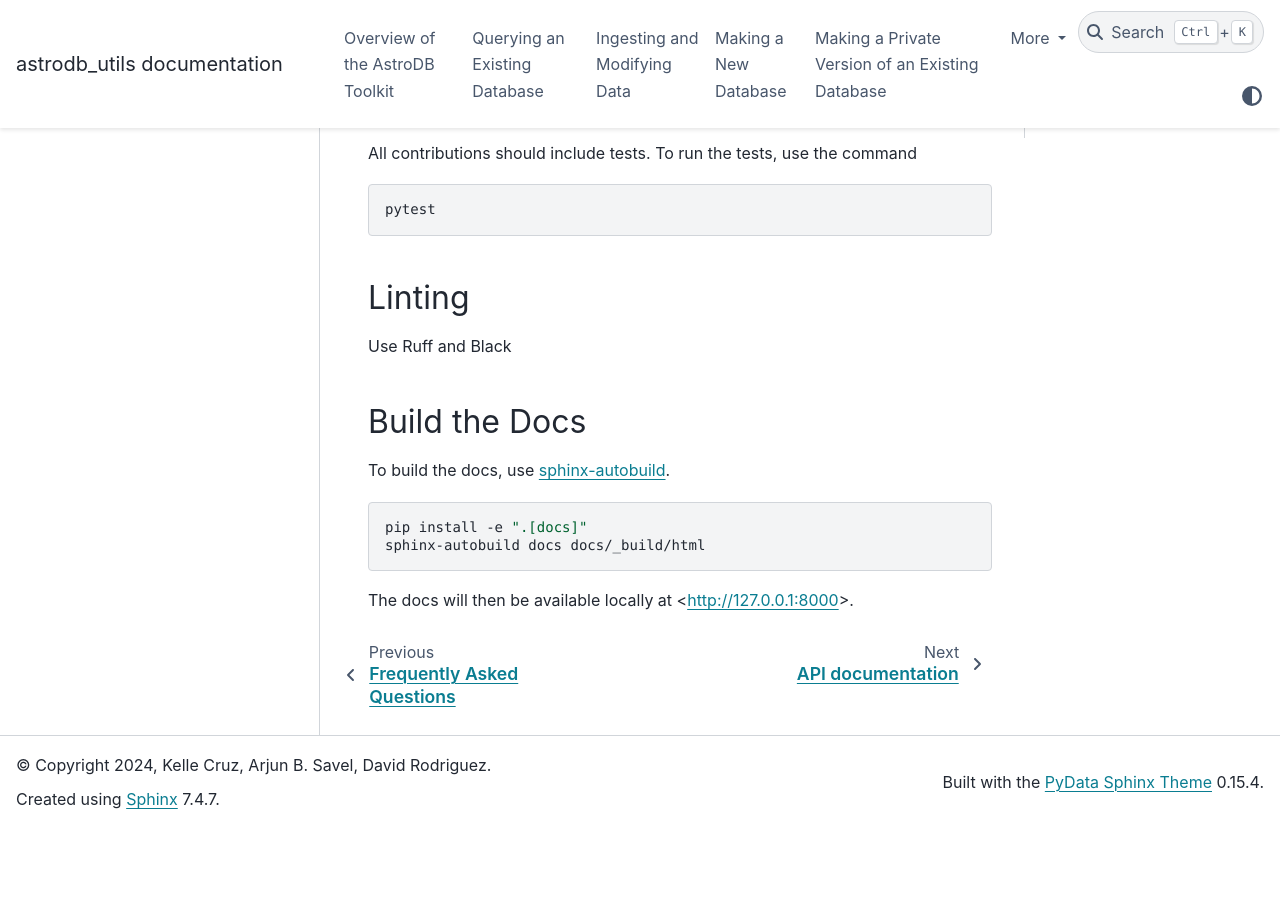
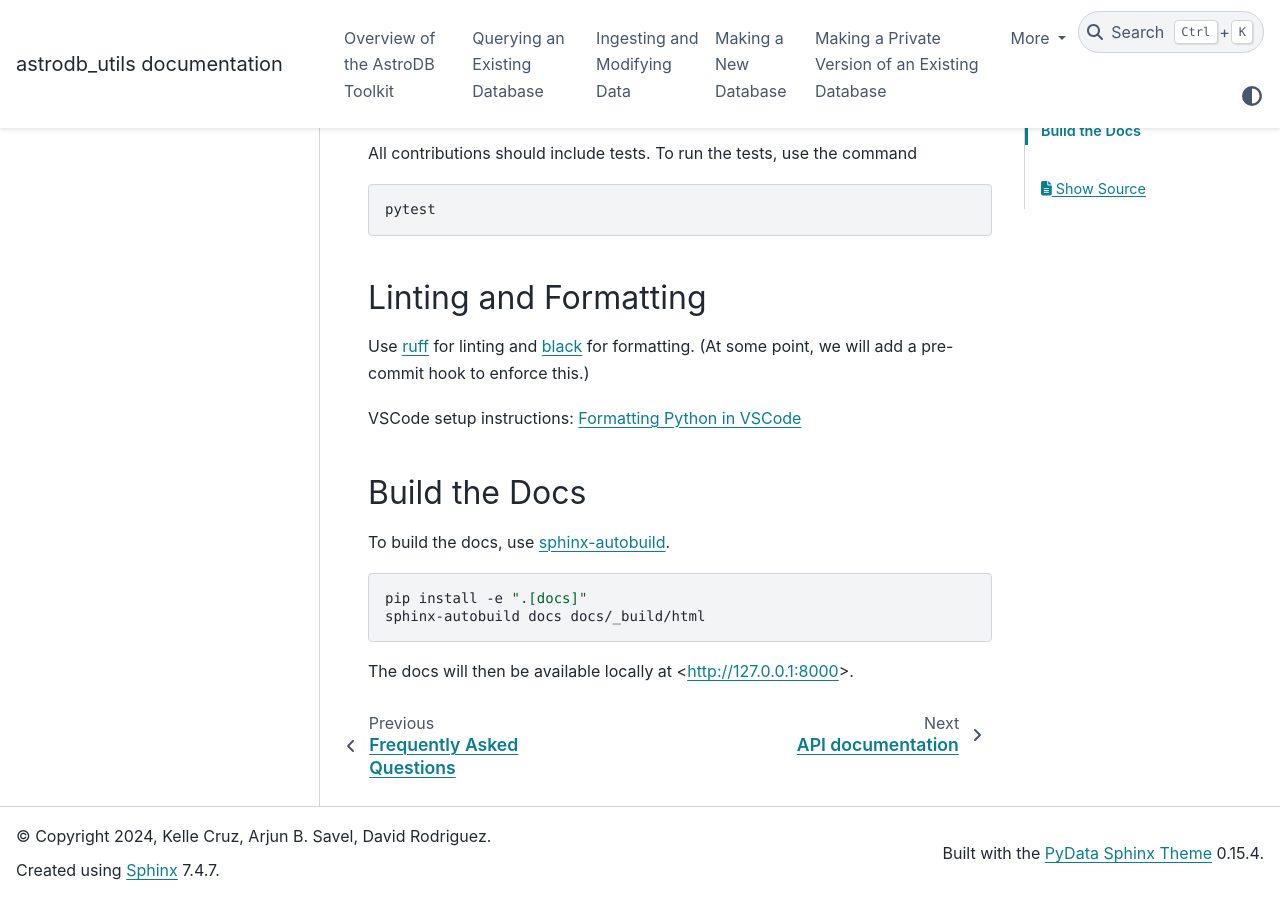
Before and after one commit to astrodbtoolkit/astrodb_utils, a Sphinx documentation site: the page built from docs/pages/dev_docs/developer_installation.rst, in a window 1280 px wide and 900 px high, scrolled down 616 px. Built offline with Sphinx 7.4.7 and the PyData theme 0.15.4, drawn with Linux system fonts in a browser that asks for light colours; the version number could not be read and is left out; before the commit the page ends 1444 px from its top, so only the background shows below that.

Commit message:
add  more text and links

```diff
--- a/docs/pages/dev_docs/developer_installation.rst
+++ b/docs/pages/dev_docs/developer_installation.rst
@@ -27,10 +27,13 @@ All contributions should include tests. To run the tests, use the command
 
     pytest
 
-Linting
+Linting and Formatting
 ---------------------
 
-Use Ruff and Black
+Use `ruff <https://docs.astral.sh/ruff/>`_ for linting and `black <https://black.readthedocs.io/en/stable/>`_ for formatting.
+(At some point, we will add a pre-commit hook to enforce this.)
+
+VSCode setup instructions: `Formatting Python in VSCode <https://code.visualstudio.com/docs/python/formatting>`_
 
 Build the Docs
 ---------------------
--- a/docs/pages/ingesting/ingest_scripts.rst
+++ b/docs/pages/ingesting/ingest_scripts.rst
@@ -1,6 +1,6 @@
 Ingest Scripts
 ==============
-
+Ingest scripts can be used to add a bunch of data to the database at once.
 Often ingests are performed by reading in a file (e.g.,csv) that contains a table of data
 and then ingesting each row of the table into the database.
 Below is an example script for ingesting sources discovered by Rojas et al. 2012 into the SIMPLE Archive from a .csv file
```
